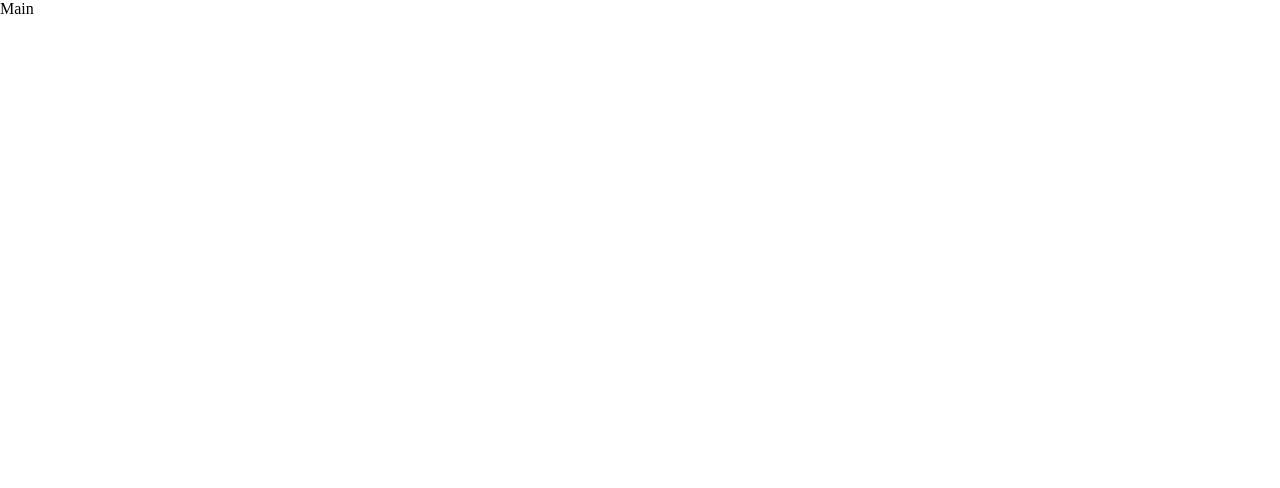
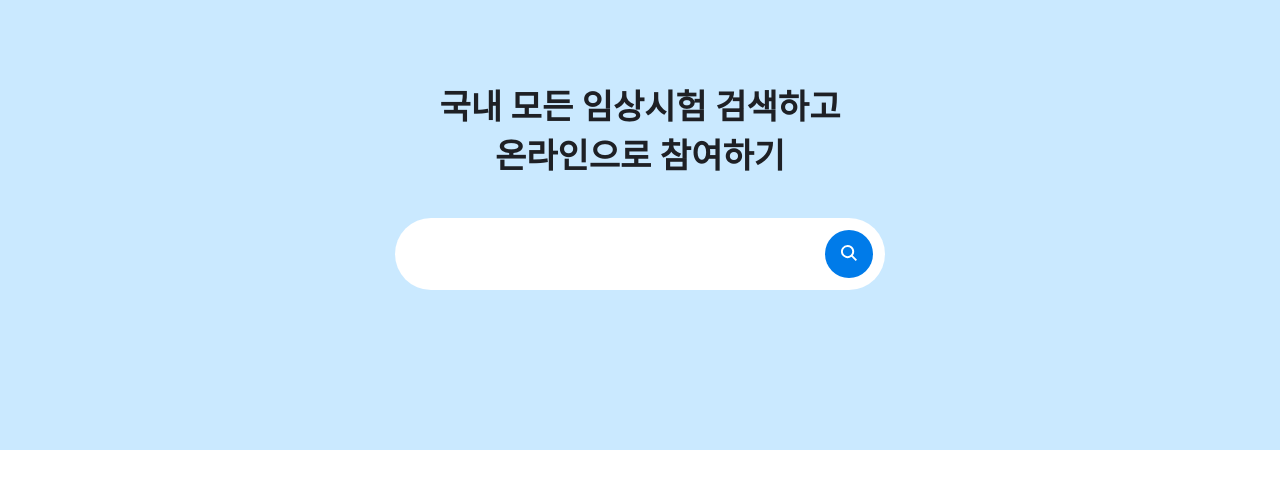
Before and after one commit to Woogie-94/pre-onboarding-3, a React (Vite) app: page / in a window 1280 px wide. Shown: the top 488 px of the page. Built offline with nearby package versions, Linux system fonts and the light colour scheme.

Commit message:
feat: Main 화면 구성

```diff
--- a/src/pages/Main.tsx
+++ b/src/pages/Main.tsx
@@ -1,5 +1,34 @@
+import { styled } from "styled-components";
+
+import SearchInput from "../components/SearchInput";
+import useInput from "../hooks/useInput";
+
 const Main = () => {
-  return <>Main</>;
+  const { value, onChange } = useInput("");
+
+  return (
+    <Wrapper>
+      <Title>
+        국내 모든 임상시험 검색하고 <br /> 온라인으로 참여하기
+      </Title>
+      <SearchInput value={value} onChange={onChange} />
+    </Wrapper>
+  );
 };
 
 export default Main;
+
+const Wrapper = styled.div`
+  display: flex;
+  flex-direction: column;
+  align-items: center;
+  padding: 80px 0 160px;
+  background-color: #cae9ff;
+`;
+
+const Title = styled.h2`
+  font-size: 2.125rem;
+  color: #1e2025;
+  text-align: center;
+  margin-bottom: 40px;
+`;
```
